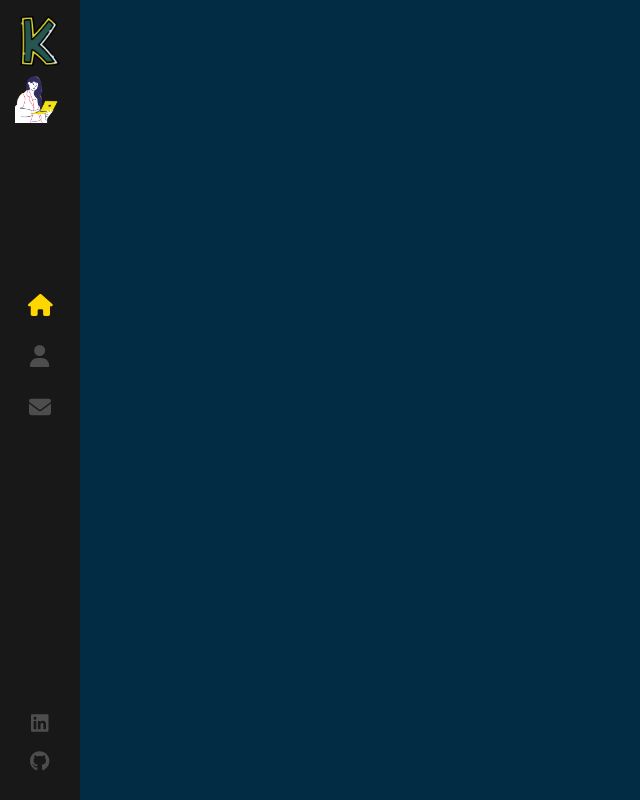
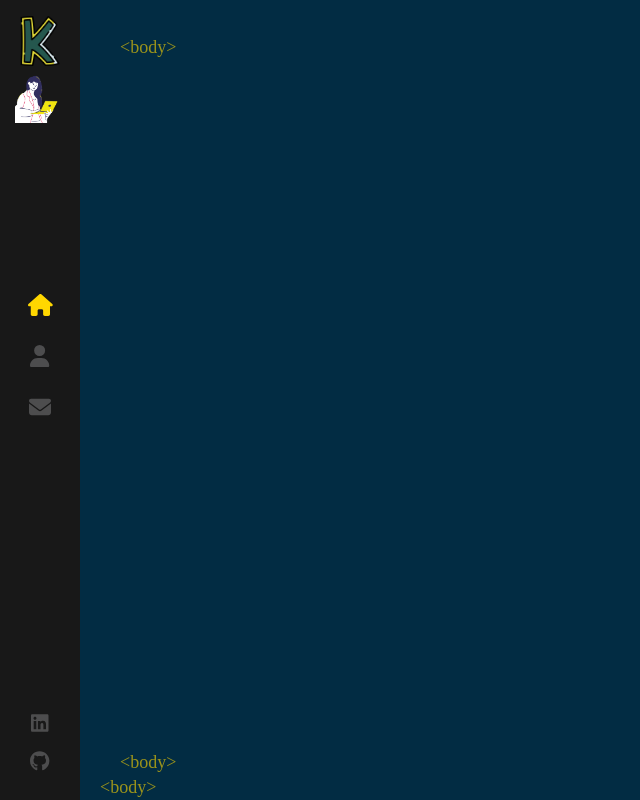
Before and after one commit to Kami17LA/Portafolio_React, a React (Create React App) app: page / in a window 1280 px wide. Shown: the whole page, without its empty margins (0-640 px from the left). Built offline with nearby package versions, Linux system fonts and the light colour scheme.

Commit message:
Create the Home Component

```diff
--- /dev/null
+++ b/src/components/Home/index_ho.js
@@ -0,0 +1 @@
+import './index_ho.scss'
--- a/src/components/Layout/index_la.js
+++ b/src/components/Layout/index_la.js
@@ -1,12 +1,21 @@
+import { Outlet } from 'react-router-dom';
 import Sidebar from '../Sidebar/index_si';
 import './index_la.scss';
 
 const Layout = () => {
     return (
         <div className="App">
-            <><Sidebar/></>
+            <Sidebar/>
             <div className="page">
-                <span className="tags top-tags"> &lt;body&gt;</span>
+                <span className="tags top-tags"> &lt;body&gt; </span>
+
+                <Outlet/>
+
+                <span className='tags bottom-tags' >
+                &lt;body&gt;
+                <br/>
+                <span className='bottom-tag-html'> &lt;body&gt; </span>
+                </span>
             </div>
         </div>
     )
--- a/src/components/Layout/index_la.scss
+++ b/src/components/Layout/index_la.scss
@@ -0,0 +1,24 @@
+.page{
+    width: 100%;
+    height: 100%;
+    position: absolute;
+}
+
+.top-tags{
+    bottom: auto;
+    top: 35px;
+}
+
+.tags{
+    color: #ffd700;
+    opacity: 0.6;
+    position: absolute;
+    bottom: 0;
+    left: 120px;
+    font-size: 18px;
+    font-family: 'La Belle Aurore';
+}
+
+.bottom-tag-html{
+    margin-left: -20px;
+}
```
Also changed, not shown: src/components/Home/index_ho.scss (added).
